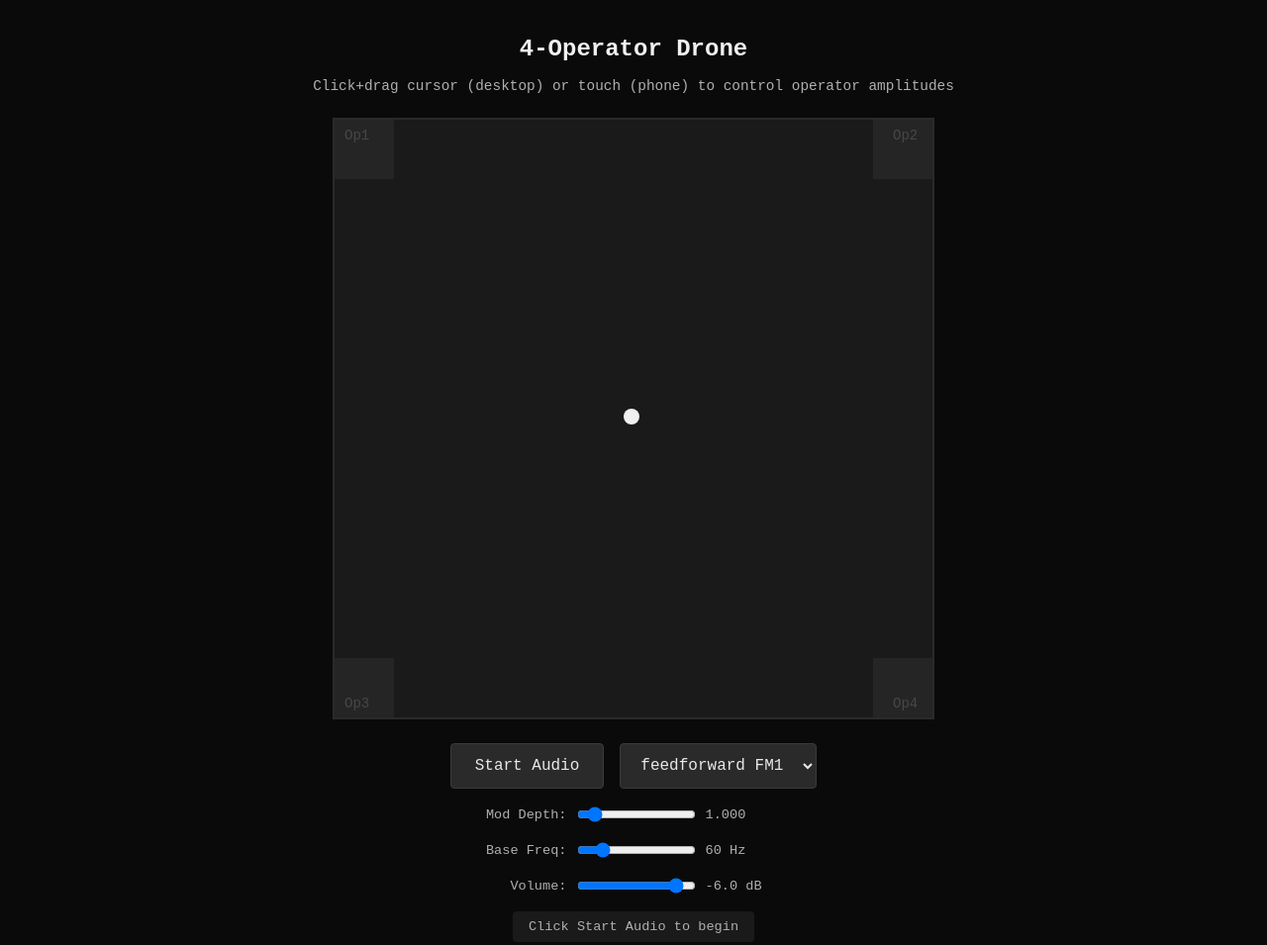
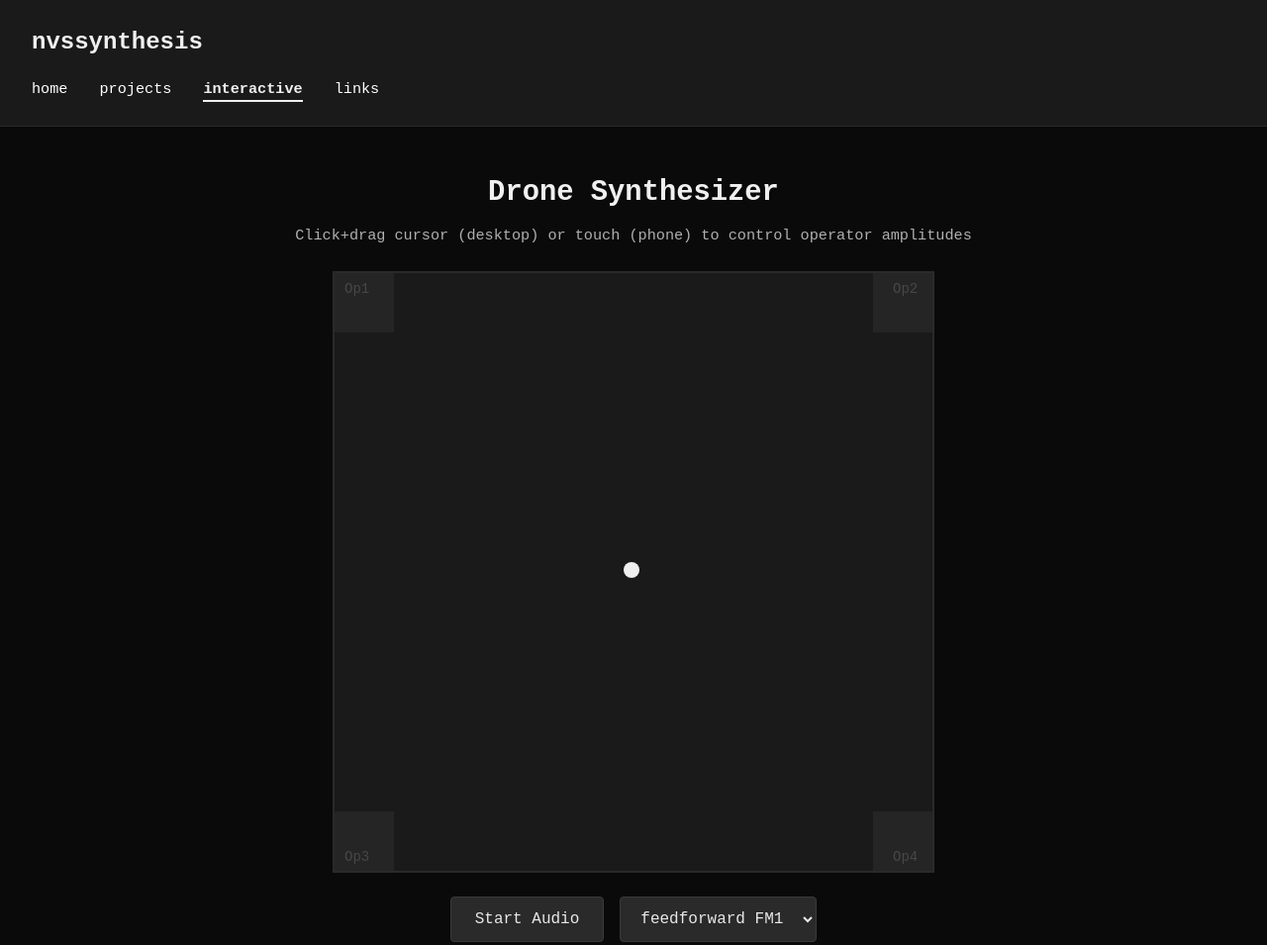
Before and after one commit to nvssynthesis/nvssynthesis.github.io, a website with bundled scripts: page pages/interactive/drone1.html in a window 1280 px wide. Shown: the top 955 px of the page at 99% size. Built offline with nearby package versions, Linux system fonts and the light colour scheme.

Commit message:
keep drone page's header consistent with others, add drone page as interactive menu item

```diff
--- a/pages/interactive/drone1.html
+++ b/pages/interactive/drone1.html
@@ -4,32 +4,35 @@
   <meta charset="UTF-8">
   <meta name="viewport" content="width=device-width, initial-scale=1.0">
   <title>Drone Synthesizer</title>
+  <link href="/assets/css/main.css" rel="stylesheet" type="text/css" />
   <style>
     body {
       margin: 0;
-      padding: 20px;
       background: #0a0a0a;
       color: #e8e8e8;
       font-family: 'Courier New', monospace;
-      display: flex;
-      flex-direction: column;
-      align-items: center;
-      min-height: 100vh;
     }
-
-    h1 {
-      font-size: 1.5rem;
-      margin-bottom: 1rem;
+    .synth-page {
+      max-width: 1100px;
+      margin: 0 auto;
+      padding: 20px;
+    }
+    .page-title {
+      font-size: 1.8rem;
+      margin: 1.5rem 0 0.5rem;
       color: #f0f0f0;
+      text-align: center;
     }
-
     .info {
       text-align: center;
       margin-bottom: 1.5rem;
       color: #b0b0b0;
-      font-size: 0.9rem;
+      font-size: 0.95rem;
     }
-
+    .canvas-wrap {
+      display: flex;
+      justify-content: center;
+    }
     #canvas {
       border: 2px solid #2a2a2a;
       background: #1a1a1a;
@@ -37,7 +40,6 @@
       touch-action: none;
       max-width: 100%;
     }
-
     .controls {
       margin-top: 1.5rem;
       display: flex;
@@ -45,14 +47,12 @@
       gap: 1rem;
       align-items: center;
     }
-
     .controls > :first-child {
       display: flex;
       gap: 1rem;
       flex-wrap: wrap;
       justify-content: center;
     }
-
     button {
       background: #2a2a2a;
       color: #e8e8e8;
@@ -64,15 +64,8 @@
       border-radius: 4px;
       transition: all 0.2s;
     }
-
-    button:hover {
-      background: #3a3a3a;
-      color: #f0f0f0;
-    }
-
-    button:active {
-      background: #4a4a4a;
-    }
+    button:hover { background: #3a3a3a; color: #f0f0f0; }
+    button:active { background: #4a4a4a; }
     select {
       background: #2a2a2a;
       color: #e8e8e8;
@@ -83,36 +76,28 @@
       cursor: pointer;
       border-radius: 4px;
     }
-
-    select:hover {
-        background: #3a3a3a;
-    }
-
+    select:hover { background: #3a3a3a; }
     .slider-group {
       display: flex;
       gap: 0.5rem;
       align-items: center;
     }
-
     input[type="range"] {
       width: 120px;
       cursor: pointer;
     }
-
     .slider-label {
       font-size: 0.85rem;
       color: #b0b0b0;
       width: 85px;
       text-align: right;
     }
-
     .slider-value {
       font-size: 0.85rem;
       color: #b0b0b0;
       width: 80px;
       text-align: left;
     }
-
     .status {
       margin-top: 1rem;
       padding: 0.5rem 1rem;
@@ -120,16 +105,31 @@
       border-radius: 4px;
       font-size: 0.85rem;
       color: #b0b0b0;
+      text-align: center;
     }
   </style>
 </head>
 <body>
-  <h1>4-Operator Drone</h1>
+  <header>
+    <h1 class="site-title">nvssynthesis</h1>
+    <nav>
+      <ul class="nav-list">
+        <li><a href="/">home</a></li>
+        <li><a href="/pages/projects.html">projects</a></li>
+        <li><a href="/pages/interactive/drone1.html" class="active">interactive</a></li>
+        <li><a href="/pages/links.html">links</a></li>
+      </ul>
+    </nav>
+  </header>
+
+  <main class="synth-page">
+    <h2 class="page-title">Drone Synthesizer</h2>
     <div class="info">
       Click+drag cursor (desktop) or touch (phone) to control operator amplitudes<br>
     </div>
-
+    <div class="canvas-wrap">
       <canvas id="canvas" width="600" height="600"></canvas>
+    </div>
 
     <div class="controls">
     <div>
@@ -167,10 +167,10 @@
       <input type="range" id="volumeSlider" min="-100" max="6" value="-6" step="0.1">
       <span id="volumeValue" class="slider-value">-6.0 dB</span>
     </div>
-  </div>
-
 
     <div class="status" id="status">Click Start Audio to begin</div>
+  </div>
+  </main>
 
   <script type="module" src="/assets/js/dist/4x-drone.js"></script>
 </body>
```
Also changed, not shown: index.html (+1 -0 lines), pages/links.html (+8 -7 lines), pages/projects.html (+12 -7 lines). Lines whose indentation alone changed are shown as unchanged.
